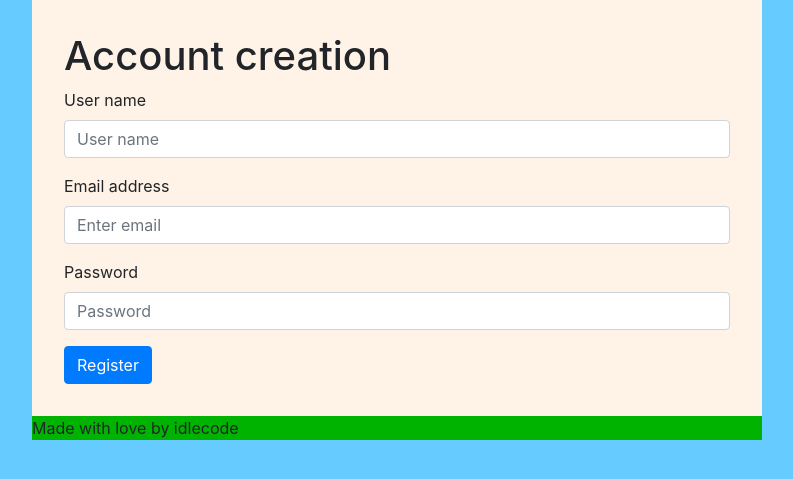
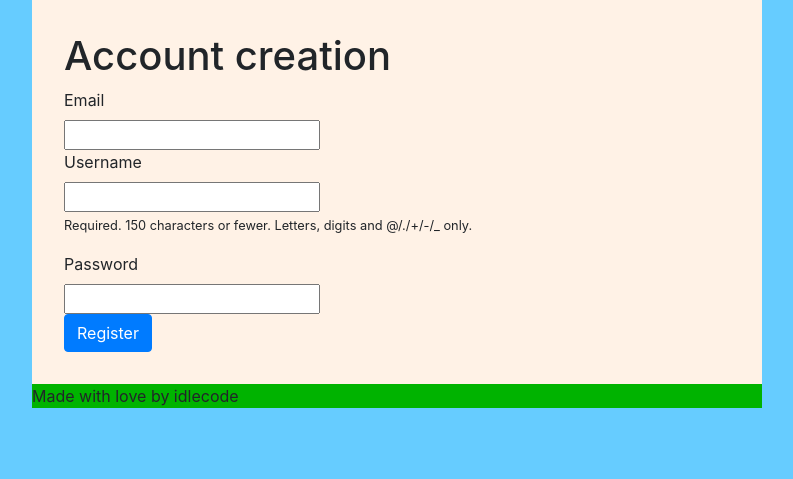
Before and after one commit to idle-code/ChallengeScheduler, a Django app: page /account/register/ in a window 1280 px wide. Shown: the part 80-559 px from the top of the page, without its empty margins (243-1036 px from the left). Run offline with Django 3.2, Linux system fonts and the light colour scheme; some libraries are stand-ins or nearby versions.

Commit message:
Use proper forms for login and registration views

```diff
--- /dev/null
+++ b/challenge_scheduler/website/forms.py
@@ -0,0 +1,16 @@
+from django.contrib.auth.models import User
+from django.forms import CharField, EmailField, Form, ModelForm, PasswordInput
+
+
+class LoginForm(Form):
+    username = CharField()
+    password = CharField(widget=PasswordInput)
+
+
+class RegisterForm(ModelForm):
+    email = EmailField()
+    password = CharField(widget=PasswordInput)
+
+    class Meta:
+        model = User
+        fields = ["email", "username", "password"]
--- /dev/null
+++ b/challenge_scheduler/website/templates/website/form_template.html
@@ -0,0 +1,38 @@
+<div>
+    <h1>{{ form_title }}</h1>
+    <form action="{% url target_url %}" method="post">
+        {% csrf_token %}
+        <fieldset>
+        {% for field in form %}
+            {% if field.errors %}
+                <div class="control-group error">
+                    <label class="control-label">{{ field.label }}</label>
+                    <div class="controls">
+                        {{ field }}
+                        <div class="alert alert-danger" role="alert">
+                            {% for error in  field.errors %}
+                                <p>{{ error }}</p>
+                            {% endfor %}
+                        </div>
+                    </div>
+                </div>
+            {% else %}
+                <div class="control-group error">
+                    <label class="control-label">{{ field.label }}</label>
+                    <div class="controls">
+                        {{ field }}
+                        {% if field.help_text %}
+                            <p class="help-inline">
+                                <small>{{ field.help_text }}</small>
+                            </p>
+                        {% endif %}
+                    </div>
+                </div>
+            {% endif %}
+        {% endfor %}
+        </fieldset>
+        <div class="form-actions">
+            <button type="submit" class="btn btn-primary">{{form_action}}</button>
+        </div>
+    </form>
+</div>
--- a/challenge_scheduler/website/templates/website/register.html
+++ b/challenge_scheduler/website/templates/website/register.html
@@ -1,27 +1,4 @@
 {% extends "website/base.html" %}
 {% block main %}
-<div>
-    <h1>Account creation</h1>
-    {% if error_message %}
-    <div class="alert alert-danger" role="alert">
-        <p>{{ error_message }}</p>
-    </div>
-    {% endif %}
-    <form action="{% url 'account-register' %}" method="post">
-        {% csrf_token %}
-        <div class="form-group">
-            <label for="input_username">User name</label>
-            <input name="username" type="text" class="form-control" id="input_username" placeholder="User name">
-        </div>
-        <div class="form-group">
-            <label for="input_email">Email address</label>
-            <input name="email" type="email" class="form-control" id="input_email" aria-describedby="emailHelp" placeholder="Enter email">
-        </div>
-        <div class="form-group">
-            <label for="input_password">Password</label>
-            <input name="password" type="password" class="form-control" id="input_password" placeholder="Password">
-        </div>
-        <button type="submit" class="btn btn-primary">Register</button>
-    </form>
-</div>
+    {% include 'website/form_template.html' with form=form form_title='Account creation' form_action='Register' target_url='account-register' %}
 {% endblock main %}
--- a/challenge_scheduler/website/views.py
+++ b/challenge_scheduler/website/views.py
@@ -1,10 +1,11 @@
 from django.contrib.auth import authenticate, login, logout
 from django.contrib.auth.mixins import LoginRequiredMixin
 from django.contrib.auth.models import User
-from django.db import IntegrityError
 from django.http import HttpRequest, HttpResponseRedirect
 from django.urls import reverse, reverse_lazy
 from django.views.generic import RedirectView, TemplateView
+
+from .forms import LoginForm, RegisterForm
 
 
 class DummyView(TemplateView):
@@ -24,14 +25,22 @@ class HomeView(TemplateView, LoginRequiredMixin):
 class LoginView(TemplateView):
     template_name = "website/login.html"
 
+    def get(self, request: HttpRequest, *args, **kwargs):
+        del args, kwargs
+        empty_form = LoginForm()
+        return self.render_to_response({"form": empty_form})
+
     def post(self, request: HttpRequest, *args, **kwargs):
         del args, kwargs
-        username = request.POST["username"]
-        password = request.POST["password"]
-        user: User = authenticate(username=username, password=password)
-        if user is not None and user.is_active:
-            login(request, user)
-        return self.render_to_response({"user": user})
+
+        form = LoginForm(request.POST)
+        if form.is_valid():
+            username = form.cleaned_data["username"]
+            password = form.cleaned_data["password"]
+            user: User = authenticate(username=username, password=password)
+            if user is not None and user.is_active:
+                login(request, user)
+        return self.render_to_response({"form": form})
 
 
 class LogoutView(RedirectView):
@@ -46,26 +55,19 @@ class LogoutView(RedirectView):
 class RegisterView(TemplateView):
     template_name = "website/register.html"
 
+    def get(self, request: HttpRequest, *args, **kwargs):
+        del args, kwargs
+        empty_form = RegisterForm()
+        return self.render_to_response({"form": empty_form})
+
     def post(self, request: HttpRequest, *args, **kwargs):
         del args, kwargs
-
-        # TODO: actually validate following variables:
-        username = request.POST["username"]
-        if not username:
-            return self.render_to_response({"error_message": "No username provided"})
-        email = request.POST["email"]
-        if not email:
-            return self.render_to_response({"error_message": "No email provided"})
-        password = request.POST["password"]
-        if not password:
-            return self.render_to_response({"error_message": "No password provided"})
-
-        try:
-            new_user = User.objects.create_user(username, email, password)
+        form = RegisterForm(request.POST)
+        if form.is_valid():
+            new_user = form.save()
             login(request, new_user)
             return HttpResponseRedirect(reverse("home"))
-        except IntegrityError as err:
-            return self.render_to_response({"error_message": str(err)})
+        return self.render_to_response({"form": form})
 
 
 class ChallengeNew(TemplateView):
```
Also changed, not shown: challenge_scheduler/website/templates/website/login.html (+1 -25 lines), 1 other file.
